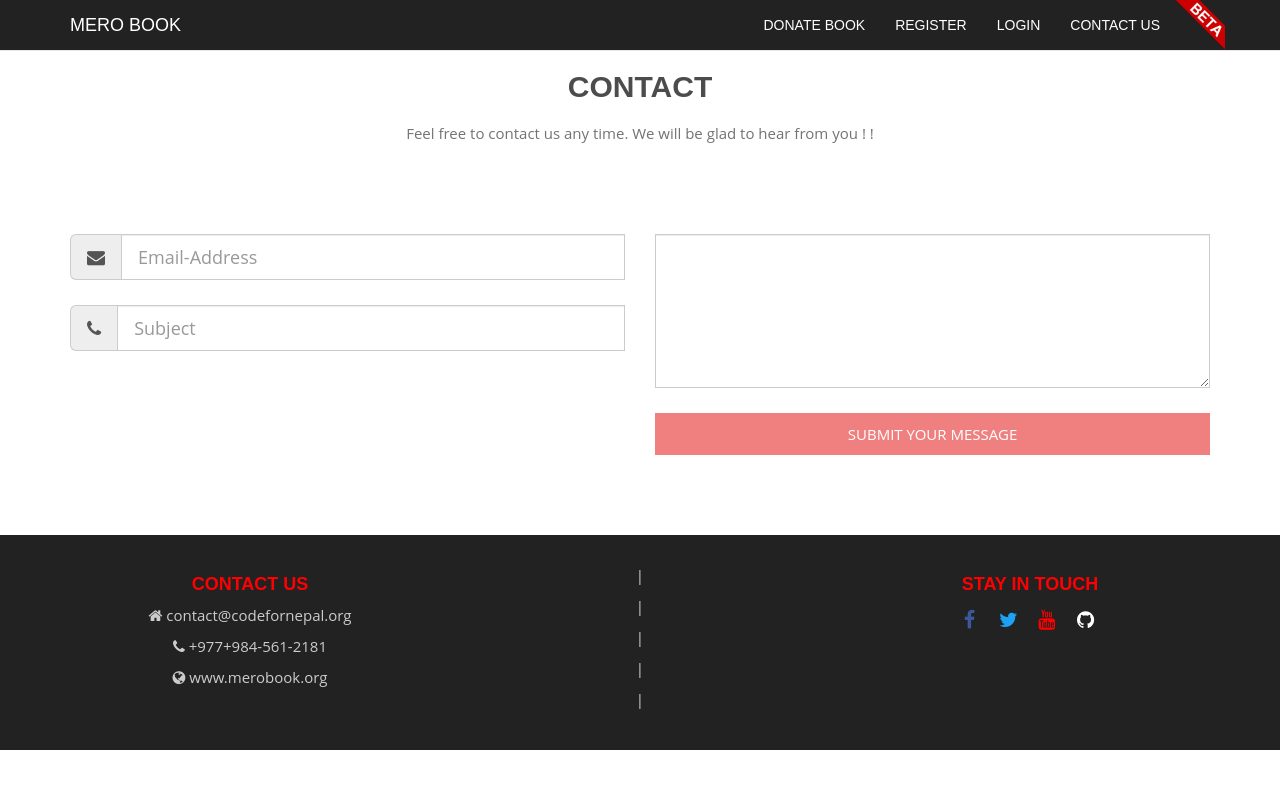
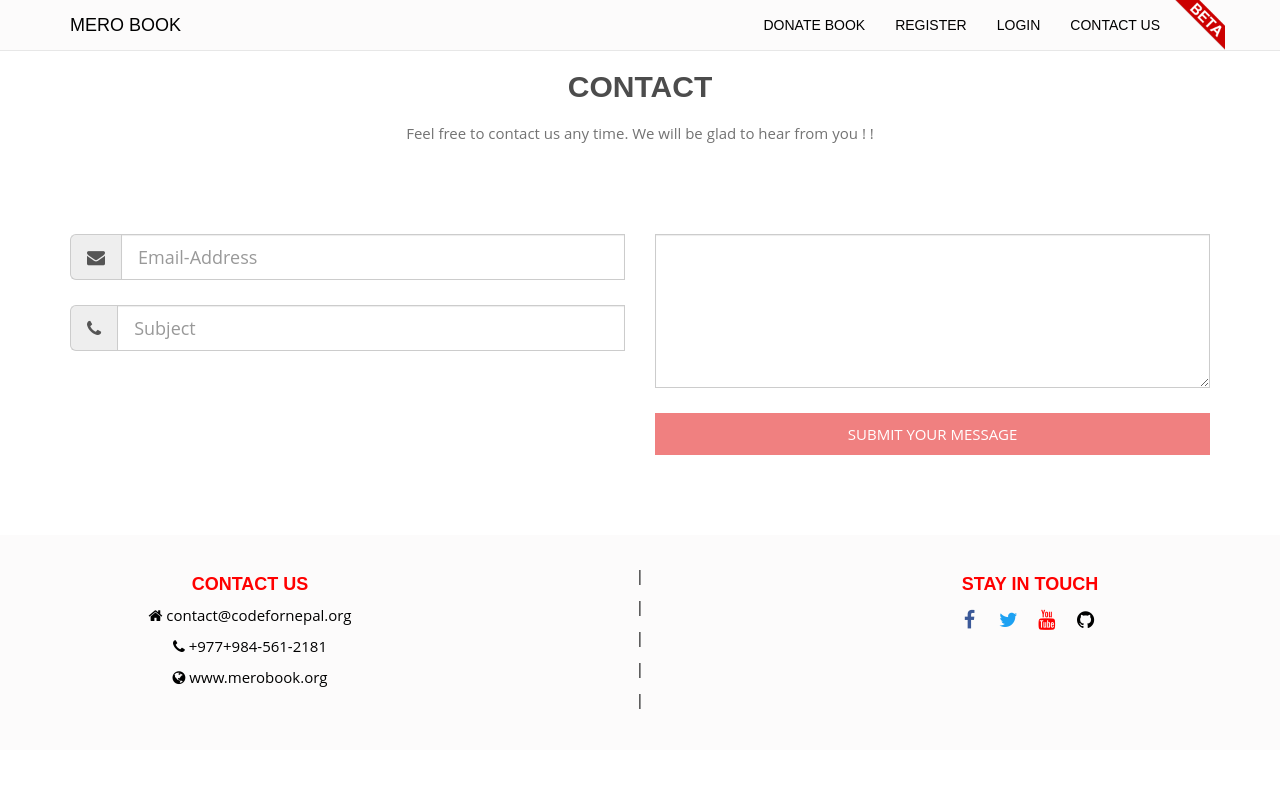
Before and after one commit to CodeforNepal/mero-book, a Django app: page /contact_us/ in a window 1280 px wide. Run offline with Django 3.2, Linux system fonts and the light colour scheme; some libraries are stand-ins or nearby versions.

Commit message:
changes nav and footer with #fcfbfb and hide | in sm & xs

```diff
--- a/donate/static/donate/css/stylesheet.css
+++ b/donate/static/donate/css/stylesheet.css
@@ -63,7 +63,7 @@
 
 .navbar {
 
-    background-color: #222222 !important;
+    background-color: #fcfbfb !important;
     text-transform: uppercase;
     font-family: 'PT Sans Narrow', Arial, sans-serif;
 /*    font-weight: 700;*/
@@ -71,14 +71,14 @@
 
 .navbar a {
 
-    color: #fff !important;
+    color: #000 !important;
 /*    opacity: 0.7;*/
 }
 
 
 .navbar a:hover {
 
-    color: red !important;
+    color: #fff !important;
     opacity: 1;
     background-color: #111111 !important;
 }
@@ -421,9 +421,9 @@
 .footer {
 
     padding: 30px;
-    color: #cccccc;
+    color: #000000;
     text-align:center;
-    background-color: #222222;
+    background-color: #fcfbfb;
 }
 .footer h4{
         color: red;
@@ -463,3 +463,7 @@
     margin: -3px 0 0 5px;
     color:white;
 }
+
+.fa-github {
+  color: #000 !important;
+}
--- a/donate/templates/donate/base.html
+++ b/donate/templates/donate/base.html
@@ -86,7 +86,7 @@
                               <p><i class="fa fa-phone" aria hidden="true"></i>  +977+984-561-2181</p>
                               <p><i class="fa fa-globe" aria hidden="true"></i>  www.merobook.org</p>
                           </div>
-                          <div class="col-lg-4 col-md-4 footerko">
+                          <div class="hidden-xs hidden-sm col-md-4 col-lg-4 footerko">
 
                               <p>|</p>
                               <p>|</p>
```
